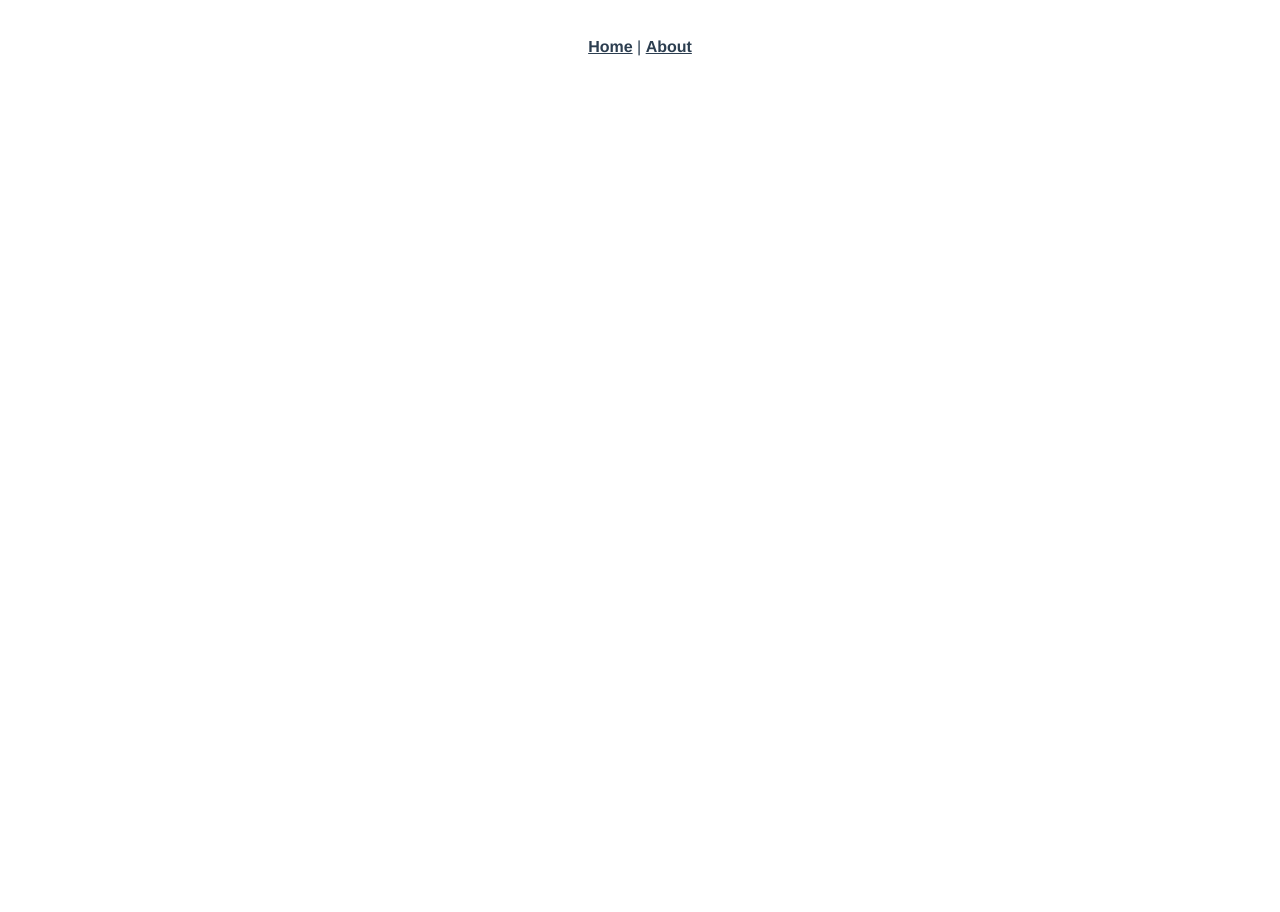
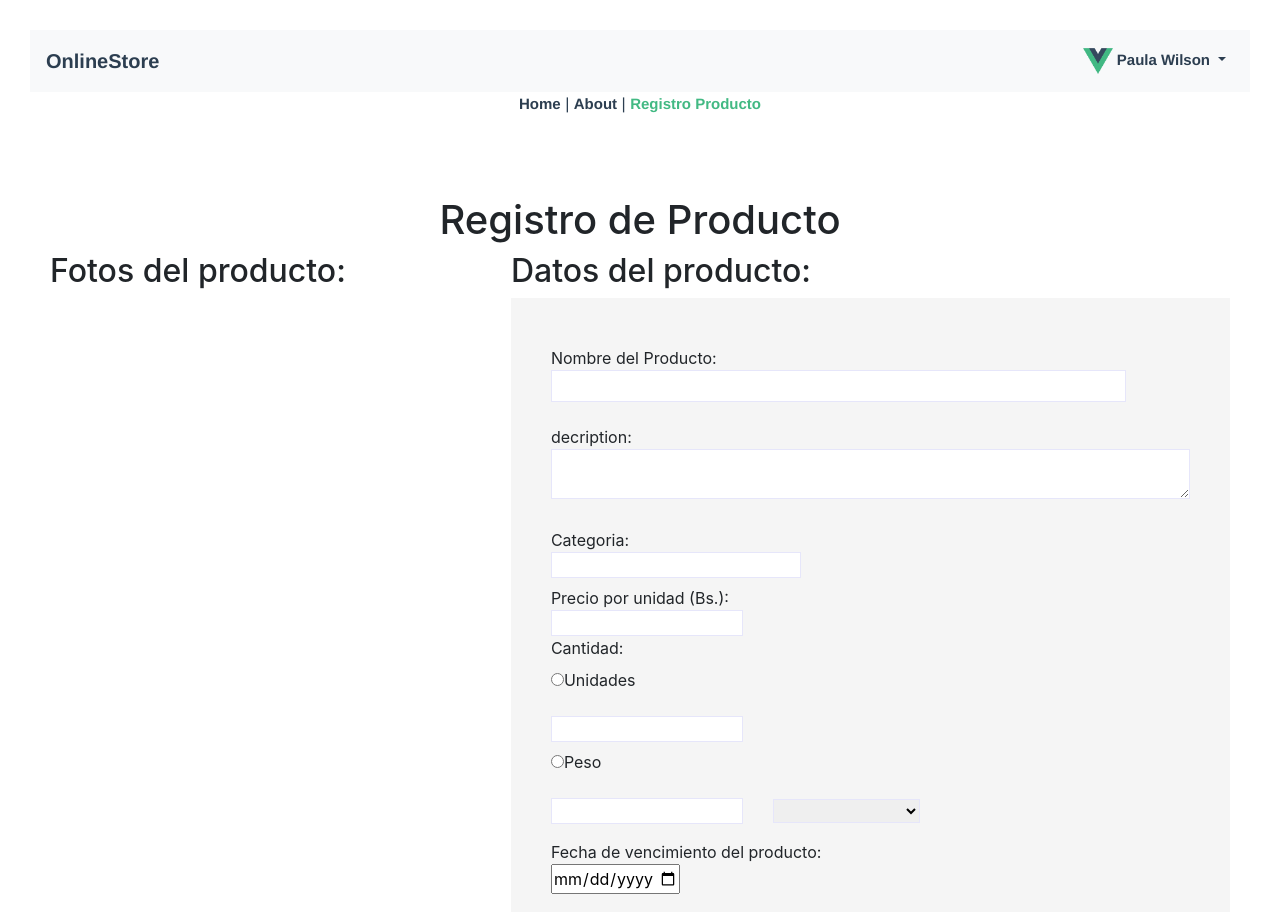
Before and after one commit to AlanBenavides/vue-gestion-productos, a Vue app: page /registroProducto in a window 1280 px wide. Shown: the top 912 px of the page. Before the commit the page ends 800 px from the top, so only its background shows below. Built offline with nearby package versions, Linux system fonts and the light colour scheme.

Commit message:
resolucion conflicts y creacion de branch

```diff
--- a/public/index.html
+++ b/public/index.html
@@ -5,6 +5,7 @@
     <meta http-equiv="X-UA-Compatible" content="IE=edge">
     <meta name="viewport" content="width=device-width,initial-scale=1.0">
     <link rel="icon" href="<%= BASE_URL %>favicon.ico">
+    <link rel="stylesheet" href="https://cdn.jsdelivr.net/npm/bootstrap@4.5.3/dist/css/bootstrap.min.css" integrity="sha384-TX8t27EcRE3e/ihU7zmQxVncDAy5uIKz4rEkgIXeMed4M0jlfIDPvg6uqKI2xXr2" crossorigin="anonymous">
     <title><%= htmlWebpackPlugin.options.title %></title>
   </head>
   <body>
--- a/src/App.vue
+++ b/src/App.vue
@@ -1,12 +1,24 @@
 <template>
   <div id="app">
     <div id="nav">
+      <Nav />
       <router-link to="/">Home</router-link> |
-      <router-link to="/about">About</router-link>
+      <router-link to="/about">About</router-link> |
+      <router-link to="/registroProducto">Registro Producto</router-link>
     </div>
     <router-view />
   </div>
 </template>
+
+<script>
+import Nav from "@/components/Nav.vue";
+export default {
+  name: "RegistroProducto",
+  components: {
+    Nav,
+  },
+};
+</script>
 
 <style>
 #app {
--- a/src/components/Example.vue
+++ b/src/components/Example.vue
@@ -1,4 +1,8 @@
-<template><div></div></template>
+
+
+<template>
+  <div></div>
+</template>
 
 <script>
 export default {
--- /dev/null
+++ b/src/components/Formulario.vue
@@ -0,0 +1,265 @@
+<template>
+  <div>
+    <head>
+      <title>Registro de Productos</title>
+    </head>
+    <body>
+      <div class="contenedor">
+        <h1>Registro de Producto</h1>
+        <div class="contenido">
+          <div class="imagenes">
+            <h2>Fotos del producto:</h2>
+            <!--imagenes del producto-->
+          </div>
+
+          <div>
+            <h2>Datos del producto:</h2>
+            <form class="formulario">
+              <label
+                >Nombre del Producto:
+                <input type="text" required v-model="producto.nombre_prod"
+              /></label>
+
+              <label
+                >decription:<textarea
+                  v-model="producto.descripcion"
+                  cols="30"
+                  rows="10"
+                ></textarea>
+              </label>
+
+              <label for="categoria">Categoria:</label>
+              <input
+                list="categorias"
+                name="categoria"
+                id="categoria"
+                v-model="producto.categoria"
+              />
+              <datalist id="categorias">
+                <option value="Farmacia"></option>
+                <option value="Electronicos"></option>
+                <option value="Ropa"></option>
+                <option value="Alimentos"></option>
+                <option value="Entretenimiento"></option>
+              </datalist>
+
+              <label
+                >Precio por unidad (Bs.):<input
+                  class="precio"
+                  type="number"
+                  v-model="producto.precio_unid"
+              /></label>
+
+              <p>
+                Cantidad:<br />
+
+                <label
+                  ><input
+                    type="radio"
+                    value="unidades"
+                    @click="clickable()"
+                    v-model="producto.unidad"
+                  />Unidades</label
+                ><br />
+                <input
+                  class="cantidad"
+                  type="number"
+                  :disabled="producto.unidad === 'peso'"
+                  v-model="producto.cantidad"
+                />
+
+                <label
+                  ><input
+                    type="radio"
+                    name="cantidad"
+                    value="peso"
+                    @click="clickable()"
+                    v-model="producto.unidad"
+                  />Peso</label
+                ><br />
+                <input
+                  class="peso"
+                  type="number"
+                  :disabled="producto.unidad === 'unidades'"
+                  v-model="producto.peso"
+                />
+                <select
+                  name="UNIDAD PESO"
+                  class="unidad"
+                  :disabled="producto.unidad === 'unidades'"
+                  v-model="producto.unidad_med"
+                >
+                  <option selected value="">Elige una opción</option>
+                  <option value="Kilogramos">Kilogramos</option>
+                  <option value="Libras">Libras</option>
+                  <option value="Litros">Litros</option>
+                  <option value="Galones">Galones</option>
+                  <option value="Onzas">Onzas</option>
+                </select>
+              </p>
+
+              <label for="start">Fecha de vencimiento del producto:</label>
+              <input
+                type="date"
+                id="start"
+                name="trip-start"
+                value="DD/MM/AA"
+                min="2020-01-01"
+                max="2025-12-31"
+                v-model="producto.fecha_venc"
+              />
+
+              <div>
+                <ion-col text-rigth>
+                  <button class="boton" @click="send">Confirmar</button>
+                </ion-col>
+              </div>
+            </form>
+            {{ producto }}
+          </div>
+        </div>
+      </div>
+    </body>
+  </div>
+</template>
+
+<script>
+export default {
+  name: "Formulario",
+  data: function () {
+    return {
+      producto: {
+        nombre_prod: null,
+        descripcion: null,
+        categoria: null,
+        precio_unid: null,
+        unidad: null,
+        peso: null,
+        unidad_med: null,
+        fecha_venc: null,
+      },
+    };
+  },
+  methods: {
+    send: function (event) {
+      event.preventDefault();
+      console.log(this.producto);
+    },
+    clickable() {
+      // if somethin
+      if (this.producto.unidad === "peso") {
+        this.producto.peso = null;
+        this.producto.unidad_med = null;
+        return false;
+      } else {
+        if (this.producto.unidad === "unidades") {
+          this.producto.cantidad = null;
+          return true;
+        }
+      }
+    },
+  },
+};
+</script>
+
+<style scope>
+* {
+  padding: 0;
+  margin: 0;
+  box-sizing: border-box;
+}
+a {
+  text-decoration: none;
+  font-size: 15px;
+}
+:root {
+  --color-principal: white;
+  --color: #f5f5f5;
+}
+label {
+  width: 100%;
+  display: block;
+  margin: 0.5em 0 0 0;
+  display: table;
+}
+h1 {
+  text-align: center;
+}
+.select,
+#categoria {
+  border: #e6e6fa 1px solid;
+}
+.unidad {
+  margin: 0 30px;
+  border: #e6e6fa 1px solid;
+}
+
+.contenedor {
+  padding: 50px;
+  margin: 20 px auto;
+  width: 100%;
+  height: 90%;
+}
+
+.contenido {
+  display: flex;
+  width: 100%;
+  overflow: hidden;
+  background: var(--color-principal);
+}
+
+.contenido .imagenes,
+.contenido .fomulario {
+  width: 60%;
+}
+/* Estilos formulario*/
+.formulario {
+  padding: 40px;
+  background: var(--color);
+}
+.formulario input[type="text"],
+.formulario textarea {
+  width: 90%;
+  margin-bottom: 15px;
+  padding: 15px 10px;
+  border: 1px solid #e6e6fa;
+  outline: 0;
+  height: 10px;
+}
+.formulario input[type="number"] {
+  border: #e6e6fa 1px solid;
+  width: 30%;
+}
+.precio {
+  border: #e6e6fa 1px solid;
+  display: block;
+}
+.peso {
+  border: #e6e6fa 1px solid;
+  display: inline-block;
+}
+
+.formulario input[type="date"],
+.cantidad {
+  max-width: 50%;
+}
+.formulario input[type="text"]:focus,
+.formulario textarea:focus,
+.formulario input[type="number"]:focus{
+  border: 1px solid #00ff00;
+}
+.formulario textarea {
+  max-width: 100%;
+  min-width: 100%;
+  min-height: 50px;
+  max-height: 120px;
+}
+
+.boton {
+  padding: 15px 35px;
+  border: transparent;
+  background: #696969;
+  color: #e6e6fa;
+  margin: 20px 70px 20px 200px;
+}
+</style>
--- /dev/null
+++ b/src/components/Nav.vue
@@ -0,0 +1,36 @@
+<template>
+  <div>
+    <nav class="navbar navbar-expand-xl navbar-light bg-light">
+      <a href="#" class="navbar-brand"
+        ><i class="fa fa-cube"></i>Online<b>Store</b></a
+      >
+      <button
+        type="button"
+        class="navbar-toggler"
+        data-toggle="collapse"
+        data-target="#navbarCollapse"
+      >
+        <span class="navbar-toggler-icon"></span>
+      </button>
+
+      <!-- Collection of nav links, forms, and other content for toggling -->
+      <div class="collapse navbar-collapse justify-content-start">
+        <div class="navbar-nav ml-auto">
+          <div>
+            <a href="#" class="nav-link dropdown-toggle user-action"
+              ><img src="@/assets/logo.png" height="30px" width="30px" /> Paula
+              Wilson <b class="caret"></b
+            ></a>
+          </div>
+        </div>
+      </div>
+    </nav>
+  </div>
+</template>
+
+<script>
+export default {
+  name: "Nav",
+};
+</script>
+>
--- a/src/router/index.js
+++ b/src/router/index.js
@@ -14,6 +14,11 @@ const routes = [
     name: "About",
     component: () => import("@/views/About.vue"),
   },
+  {
+    path: "/registroProducto",
+    name: "RegistroProducto",
+    component: () => import("@/views/RegistroProducto.vue"),
+  },
 ];
 
 const router = new VueRouter({
--- a/src/services/axios.js
+++ b/src/services/axios.js
@@ -3,6 +3,7 @@ import axios from "axios";
 const instance = axios.create({
   baseURL: "http://localhost:4000/",
   headers: { "Content-Type": "application/json" },
+  timeout: 1000
 });
 
 export default instance;
--- /dev/null
+++ b/src/views/RegistroProducto.vue
@@ -0,0 +1,17 @@
+<template>
+  <div>
+    <Formulario />
+  </div>
+</template>
+
+<script>
+import Formulario from "@/components/Formulario.vue";
+export default {
+  name: "RegistroProducto",
+  components: {
+    Formulario,
+  },
+};
+</script>
+
+<style scoped></style>
```
